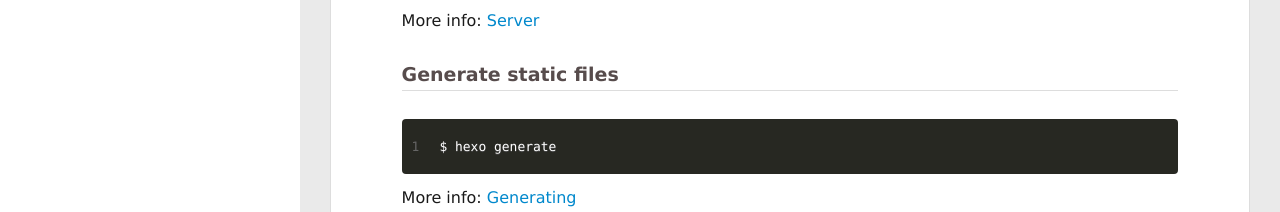
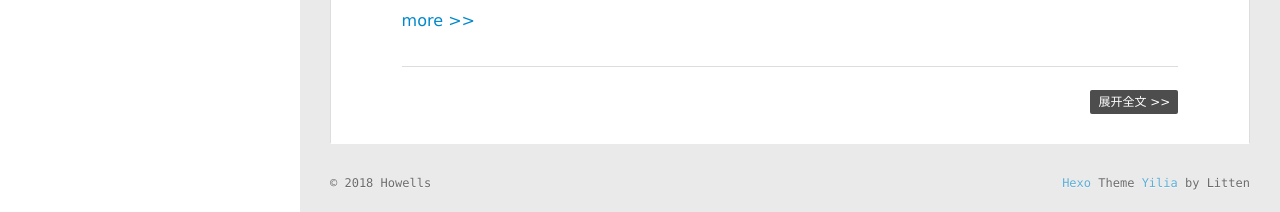
Before and after one commit to WenhaoXu/WenhaoXu.github.io, a plain HTML site: page index.html in a window 1280 px wide. Shown: the part 588-800 px from the top of the page. Drawn offline with Linux system fonts and the light colour scheme.

Commit message:
Site updated: 2018-11-19 11:49:02

```diff
--- a/index.html
+++ b/index.html
@@ -176,11 +176,8 @@
 <h2 id="Quick-Start"><a href="#Quick-Start" class="headerlink" title="Quick Start"></a>Quick Start</h2><h3 id="Create-a-new-post"><a href="#Create-a-new-post" class="headerlink" title="Create a new post"></a>Create a new post</h3><figure class="highlight bash"><table><tr><td class="gutter"><pre><span class="line">1</span><br></pre></td><td class="code"><pre><span class="line">$ hexo new <span class="string">"My New Post"</span></span><br></pre></td></tr></table></figure>
 <p>More info: <a href="https://hexo.io/docs/writing.html" target="_blank" rel="noopener">Writing</a></p>
 <h3 id="Run-server"><a href="#Run-server" class="headerlink" title="Run server"></a>Run server</h3><figure class="highlight bash"><table><tr><td class="gutter"><pre><span class="line">1</span><br></pre></td><td class="code"><pre><span class="line">$ hexo server</span><br></pre></td></tr></table></figure>
-<p>More info: <a href="https://hexo.io/docs/server.html" target="_blank" rel="noopener">Server</a></p>
-<h3 id="Generate-static-files"><a href="#Generate-static-files" class="headerlink" title="Generate static files"></a>Generate static files</h3><figure class="highlight bash"><table><tr><td class="gutter"><pre><span class="line">1</span><br></pre></td><td class="code"><pre><span class="line">$ hexo generate</span><br></pre></td></tr></table></figure>
-<p>More info: <a href="https://hexo.io/docs/generating.html" target="_blank" rel="noopener">Generating</a></p>
-<h3 id="Deploy-to-remote-sites"><a href="#Deploy-to-remote-sites" class="headerlink" title="Deploy to remote sites"></a>Deploy to remote sites</h3><figure class="highlight bash"><table><tr><td class="gutter"><pre><span class="line">1</span><br></pre></td><td class="code"><pre><span class="line">$ hexo deploy</span><br></pre></td></tr></table></figure>
-<p>More info: <a href="https://hexo.io/docs/deployment.html" target="_blank" rel="noopener">Deployment</a></p>
+
+          <a class="article-more-a" href="/2018/11/19/hello-world/#more">more >></a>
 
 
 
```
Also changed, not shown: 2018/11/19/hello-world/index.html (+2 -1 lines).
